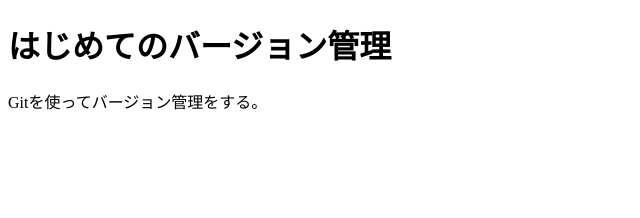
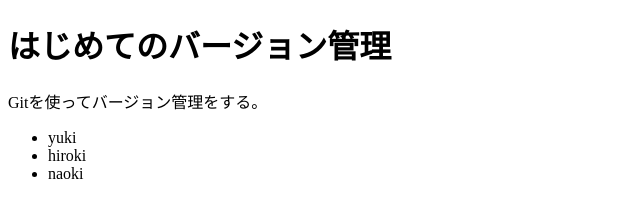
Before and after one commit to Surface-Yuki/first-git, a plain HTML site: page index.html in a window 1280 px wide. Shown: the whole page, without its empty margins (0-640 px from the left). Drawn offline with Linux system fonts and the light colour scheme.

Commit message:
I modified some of the code

```diff
--- a/index.html
+++ b/index.html
@@ -7,5 +7,10 @@
 <body>
 	<h1>はじめてのバージョン管理</h1>
 	<p>Gitを使ってバージョン管理をする。</p>
+	<ul>
+		<li>yuki</li>
+		<li>hiroki</li>
+		<li>naoki</li>
+	</ul>
 </body>
 </html>
```
